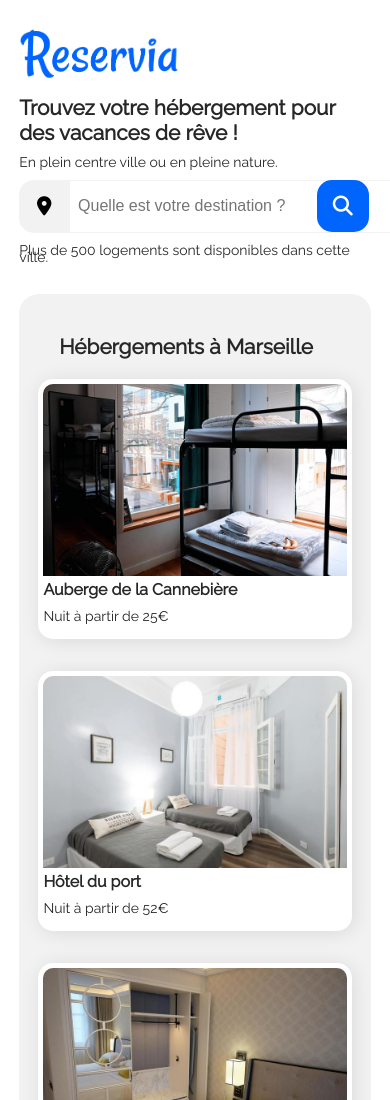
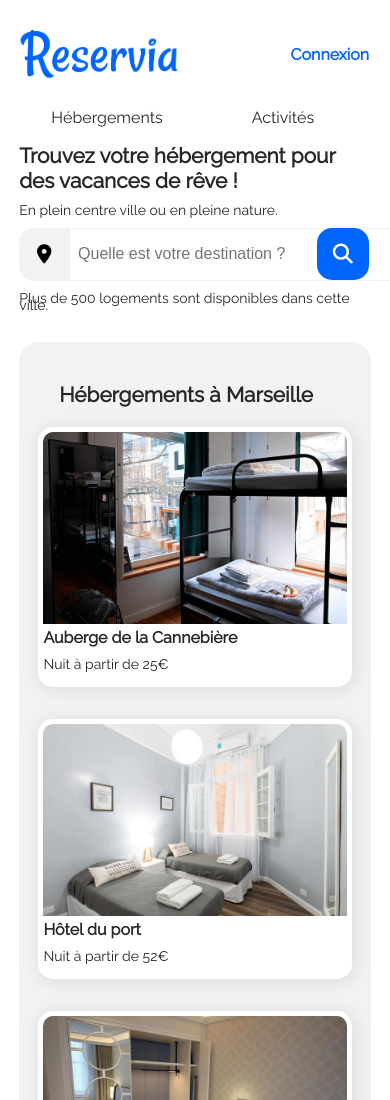
Before and after one commit to TonyBARTH/TonyBARTH_2_17092020, a plain HTML site: page Reservia.html in a window 390 px wide. Shown: the top 1100 px of the page. Drawn offline with Linux system fonts and the light colour scheme.

Commit message:
Affichage header mobile

```diff
--- a/Reservia.html
+++ b/Reservia.html
@@ -19,8 +19,10 @@
                         <ul>
                             <li><a href="#">Hébergements</a></li>
                             <li><a href="#">Activités</a></li>
-                            <li><a href="#">Connexion</a></li>
                         </ul>
+                        <div id="Connexion">
+                            <a href="#">Connexion</a>
+                        </div>
                     </nav>
                 </div>
                 <h1>Trouvez votre hébergement pour des vacances de rêve !</h1>
--- a/style.css
+++ b/style.css
@@ -60,6 +60,8 @@ ul {
 
 nav {
     height: 6em;
+    display: flex;
+    align-items: center;
 }
 
 nav ul {
@@ -86,20 +88,38 @@ a:hover {
     color: #0065FC;
 }
 
-nav ul li:nth-child(3) {
-    font-weight: bold;
-    color:#0065FC !important;
-}
-
 nav ul li:hover{
     border-top: 3px solid #0065FC;
 }
+
+/* CSS HEADER : */
+
+#en-tête-réservia {
+    display: flex;
+    flex-wrap: wrap;
+    justify-content: space-between;
+    align-items: center;
+}
+
+#logo {
+    width: 8em;
+}
+
+#Connexion {
+    display: flex;
+    align-items: center;
+    font-weight: 700;
+    border-top: 5px solid transparent;
+}
+#Connexion a {
+    color: #0065FC;
+}
+
 #Moteur-de-recherche {
     margin: 0 1.2em 0 1.2em;
     display: flex;
     position: relative;
 }
-
 #Moteur-de-recherche p {
     margin-block-start: 0;
     margin-block-end: 0;
@@ -114,6 +134,7 @@ nav ul li:hover{
     background-color: #f2f2f2;
     border-radius: 15px 0 0 15px;
 }
+
 input {
     padding: 0;
     height: 100%;
@@ -125,8 +146,6 @@ input {
 #Filtres {
     margin: 0 1.2em 0 1.2em;
 }
-
-/* CSS spécifique : */
 
 input:matches([type="search"]) {
     margin: 0;
@@ -166,15 +185,8 @@ input[type="submit" i] {
     display: none;
 }
 
-#en-tête-réservia {
-    display: flex;
-    justify-content: space-between;
-    align-items: center;
-}
 
-#logo {
-    width: 8em;
-}
+/* CSS DISPLAY RESULTS : */
 
 #Affichage-résultats {
     display: flex;
@@ -383,12 +395,35 @@ aside {
 }
 
 @media (max-width: 550px) {
-    nav {
-        display: none;
-    }
     #logo {
         width: 10em;
         padding: 0.5em 0 0 0;
+    }
+    nav {
+        width: 100%;
+        height: 3em;
+    }
+    nav ul {
+        width: 100%;
+        height: 100%;
+    }
+    nav ul li {
+        width: 100%;
+        border-top: none;
+        border-bottom: 3px solid transparent;
+        box-sizing: border-box;
+        -moz-box-sizing: border-box;
+        -webkit-box-sizing: border-box;
+    }
+    nav ul li:hover {
+        border-top: none;
+        border-bottom: 3px solid #0065FC;
+    }
+    #Connexion {
+        position: absolute;
+        top: 0px;
+        right: 0px;
+        margin-top: 2.5em;
     }
     input .text  {
         display: none;
```
